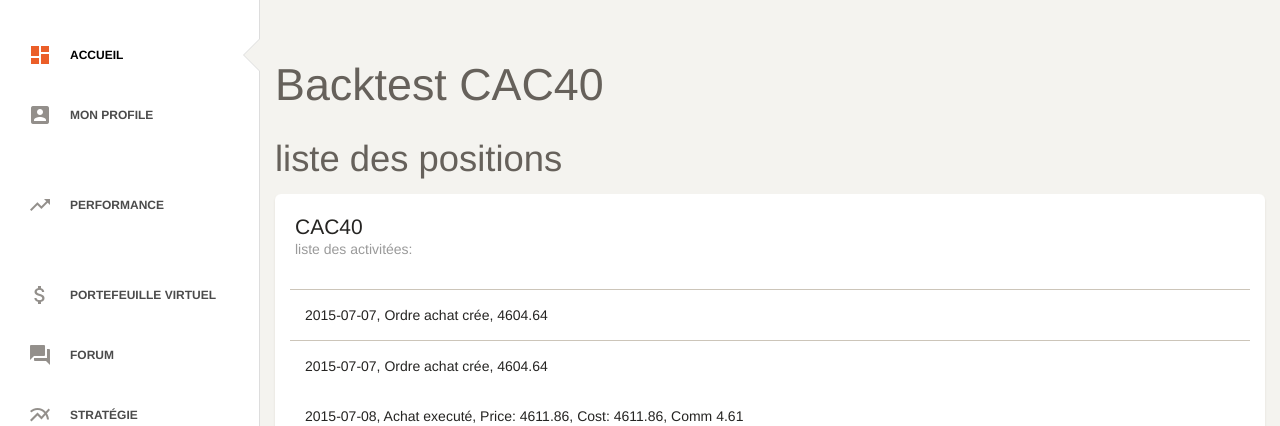
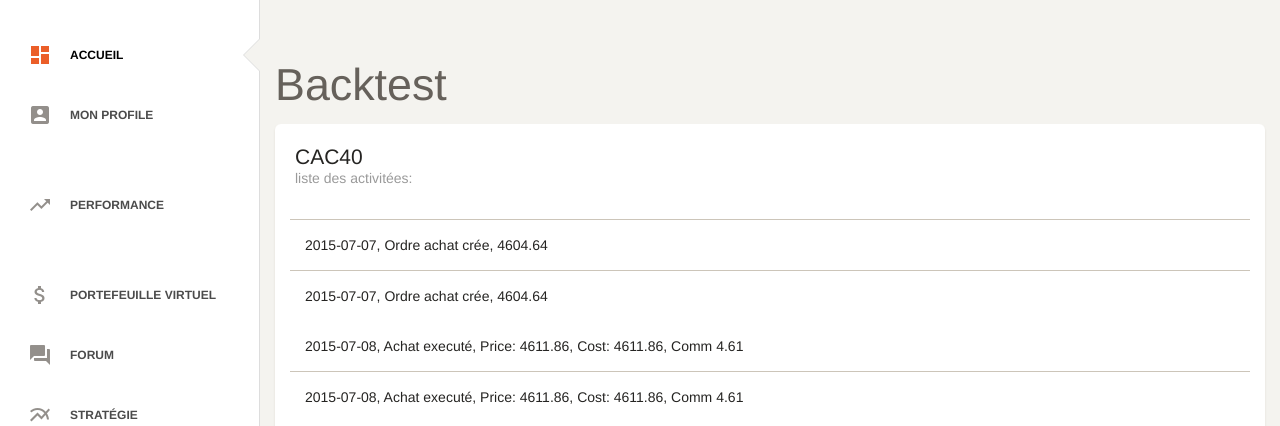
Before and after one commit to mamos2/algobourso5, a Django app: page / in a window 1280 px wide. Shown: the part 75-501 px from the top of the page. Run offline with Django 3.2, Linux system fonts and the light colour scheme; some libraries are stand-ins or nearby versions.

Commit message:
make it better

```diff
--- a/algobourso/templates/pages/index.html
+++ b/algobourso/templates/pages/index.html
@@ -1,8 +1,8 @@
 {% extends 'layouts/default.html' %}
 {% block body %}
    {% block container_page %}
-       <h1>Backtest CAC40</h1>
-       <h2>liste des positions</h2>
+       <h1>Backtest</h1>
+
 	<p>
 
     <div class="card">
```
Also changed, not shown: algobourso/migrations/0001_initial.py (added), database.sqlite3, 1 other file.
